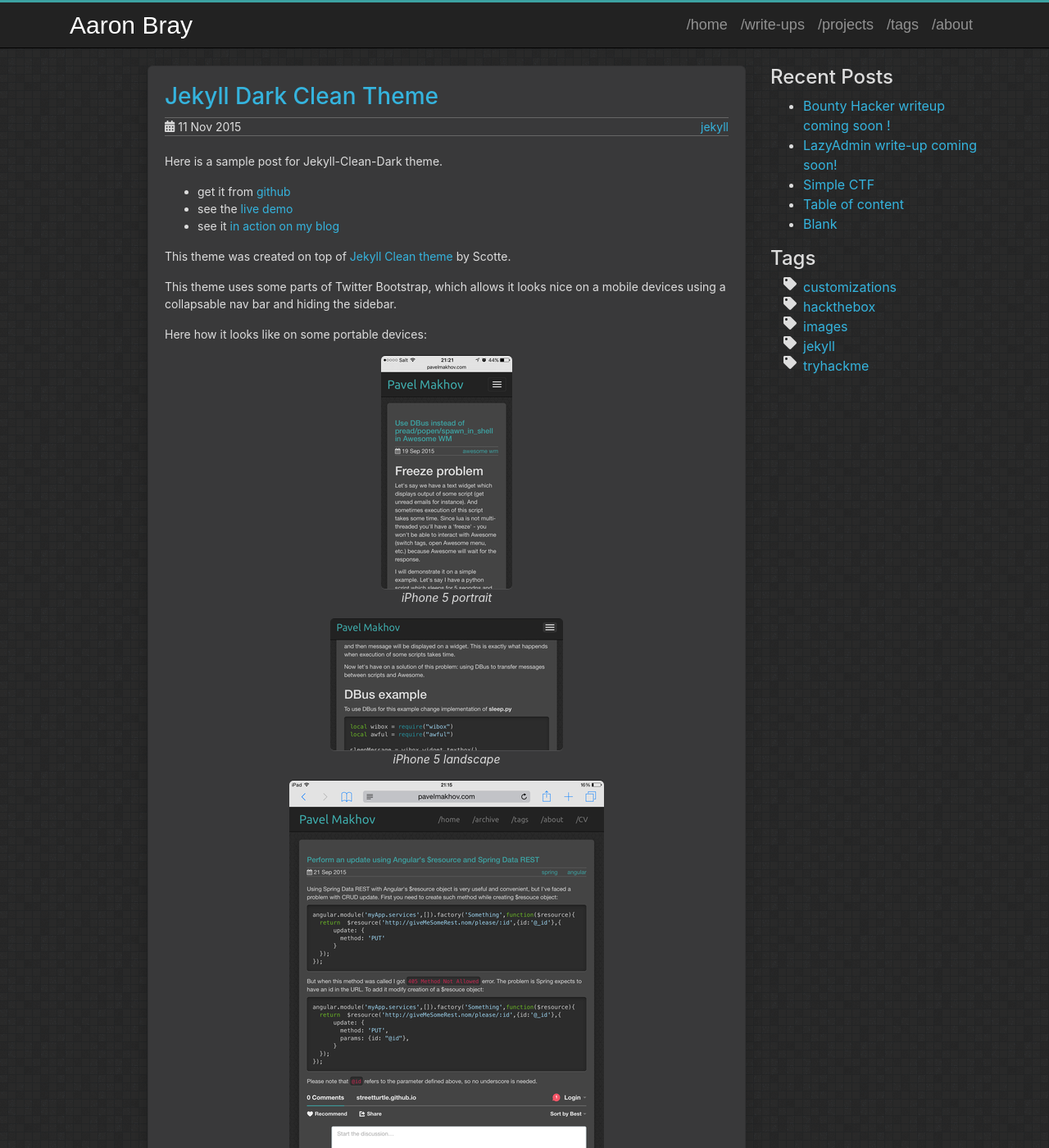
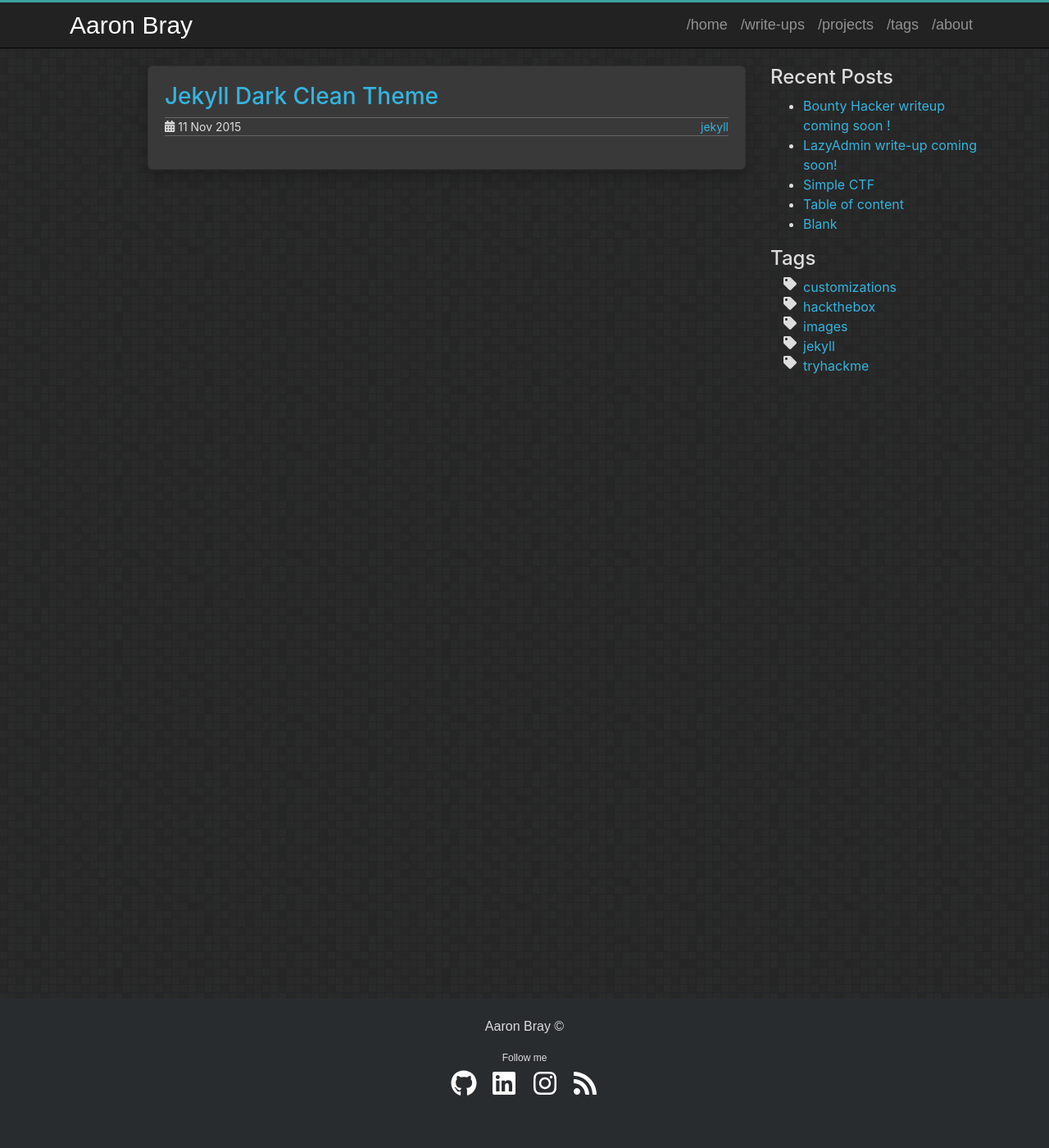
Before and after one commit to AaronBray/AaronBray.github.io, a Jekyll site: the page built from _posts/2015-11-11-jekyll-clean-theme.md, in a window 1280 px wide and 1400 px high. Shown: the whole window at 82% size. Built offline with Jekyll 4.4.1, drawn with Linux system fonts in a browser that asks for light colours; some of the changed text lies outside the part shown.

Commit message:
Update 2015-11-11-jekyll-clean-theme.md

```diff
--- a/_posts/2015-11-11-jekyll-clean-theme.md
+++ b/_posts/2015-11-11-jekyll-clean-theme.md
@@ -5,23 +5,3 @@ date: 2015-11-11 16:25:06
 tags: jekyll
 description: Here I want to introduce you the dark theme for Jekyll.
 ---
-
-Here is a sample post for Jekyll-Clean-Dark theme.
-
-* get it from [github](https://github.com/streetturtle/jekyll-clean-dark)
-* see the [live demo](http://pavelmakhov.com/jekyll-clean-dark)
-* see it [in action on my blog](http://pavelmakhov.com)
-
-This theme was created on top of [Jekyll Clean theme](https://scotte.github.io) by Scotte.
-
-This theme uses some parts of Twitter Bootstrap, which allows it looks nice on a mobile devices using a collapsable nav bar and hiding the sidebar.
-
-Here how it looks like on some portable devices:
-
-![My helpful screenshot]({{ '/assets/images/iphone_portrait.PNG' | relative_url }}){: .center-image }*iPhone 5 portrait*
-
-![My helpful screenshot]({{ '/assets/images/iphone_landscape.PNG' | relative_url }}){: .center-image }*iPhone 5 landscape*
-
-![My helpful screenshot]({{ '/assets/images/ipad_portrait.PNG' | relative_url }}){: .center-image }*iPad mini portrait*
-
-![My helpful screenshot]({{ '/assets/images/ipad_landscape.PNG' | relative_url }}){: .center-image }*iPad mini landscape*
```
